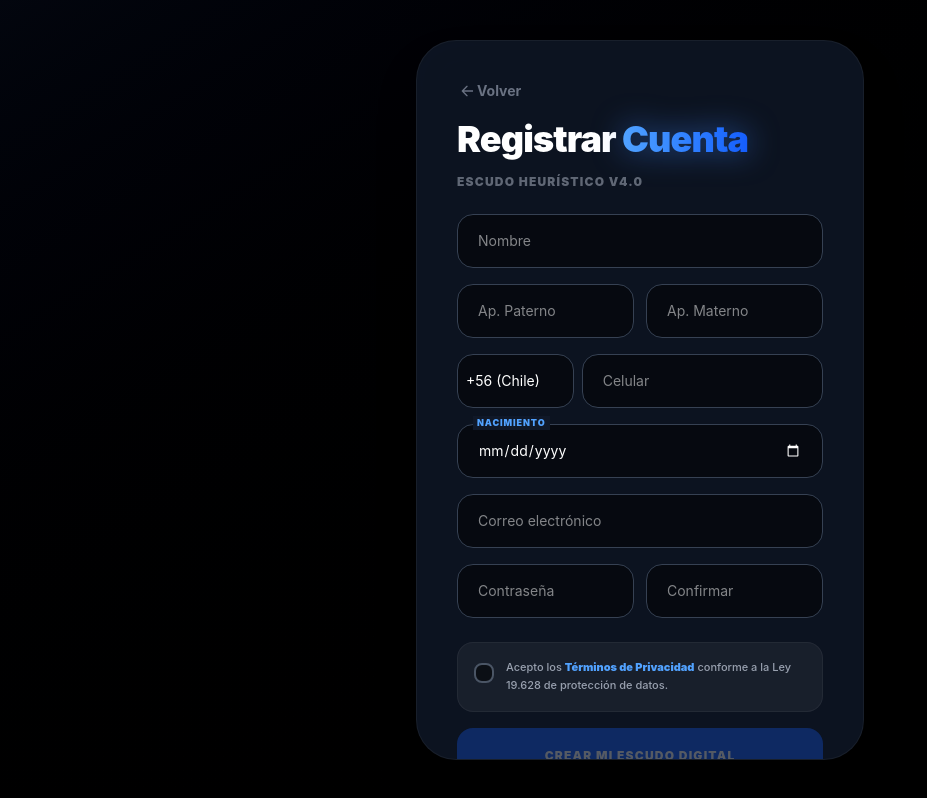
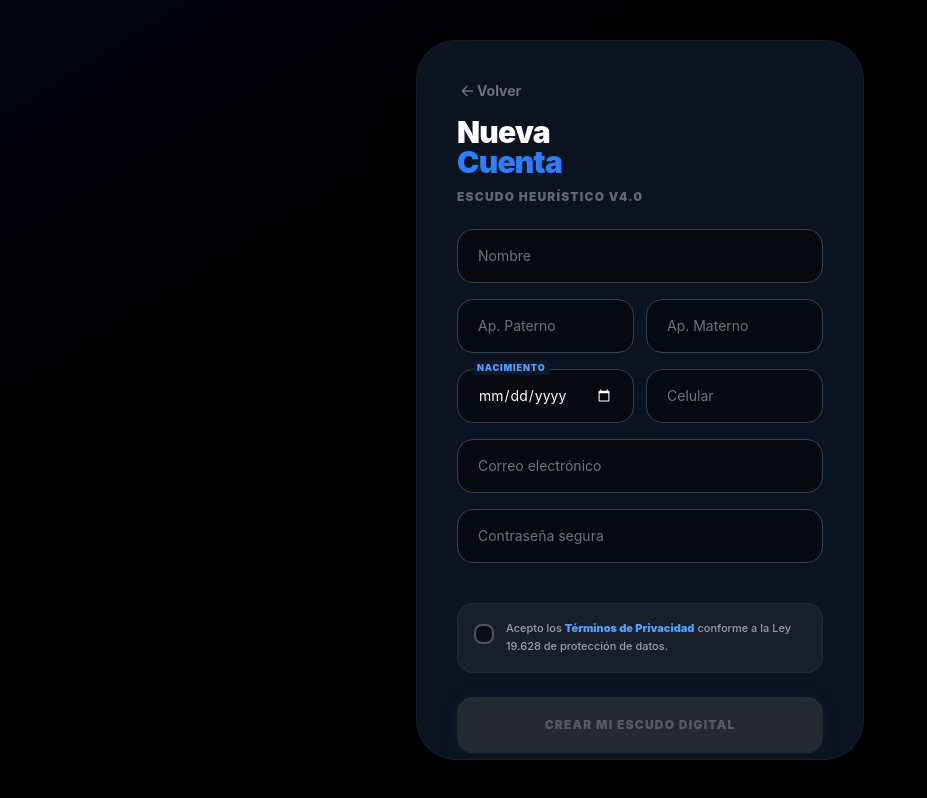
Before and after one commit to Gabo1954/alerta-digital, a React app in the folder frontend/: page / in a window 1280 px wide. Both pictures are taken after a click on the button "Regístrate gratis". Shown: the whole page, without its empty margins (0-927 px from the left). Built offline with nearby package versions, Linux system fonts and the light colour scheme; the HTML template or start-up script is replaced by a standard one.

Commit message:
Registro actualizado
Se reincorpora compponente de registro

```diff
--- a/frontend/src/components/Registro.jsx
+++ b/frontend/src/components/Registro.jsx
@@ -1,85 +1,43 @@
 import { useState } from 'react';
-import { Preferences } from '@capacitor/preferences'; // <-- IMPORTACIÓN CAPACITOR
 import api from '../services/api';
-
-const CODIGOS_PAISES = [
-    { code: '+56', country: 'Chile' },
-    { code: '+54', country: 'Argentina' },
-    { code: '+51', country: 'Perú' },
-    { code: '+57', country: 'Colombia' },
-    { code: '+52', country: 'México' },
-    { code: '+1', country: 'EE.UU.' },
-];
 
 const Registro = ({ onRegistroSuccess, irALogin }) => {
     const [form, setForm] = useState({
-        nombre: '', ap_paterno: '', ap_materno: '', fecha_nacimiento: '', celular: '', correo: '', password: '', confirmar_password: ''
+        nombre: '',
+        ap_paterno: '',
+        ap_materno: '',
+        fecha_nacimiento: '',
+        celular: '',
+        correo: '',
+        password: ''
     });
 
-    const [codigoPais, setCodigoPais] = useState('+56');
     const [error, setError] = useState('');
     const [cargando, setCargando] = useState(false);
     const [aceptaTerminos, setAceptaTerminos] = useState(false);
     const [verModal, setVerModal] = useState(false);
 
-    const validarFormulario = () => {
-        if (!aceptaTerminos) return 'Para registrarse, debe aceptar las políticas de privacidad y protección de datos.';
-        const regexLetras = /^[a-zA-ZáéíóúÁÉÍÓÚñÑ\s]+$/;
-        if (!regexLetras.test(form.nombre)) return 'El nombre solo debe contener letras.';
-        if (!regexLetras.test(form.ap_paterno)) return 'El apellido paterno solo debe contener letras.';
-        if (!regexLetras.test(form.ap_materno)) return 'El apellido materno solo debe contener letras.';
-        const emailRegex = /^[^\s@]+@[^\s@]+\.[^\s@]+$/;
-        if (!emailRegex.test(form.correo)) return 'Ingrese un correo electrónico válido.';
-        const celularRegex = /^\d{7,12}$/;
-        if (!celularRegex.test(form.celular)) return 'El número de celular no es válido.';
-        const passwordRegex = /^(?=.*[A-Z])(?=.*\d).{8,}$/;
-        if (!passwordRegex.test(form.password)) return 'La contraseña debe tener al menos 8 caracteres, incluir una mayúscula y un número.';
-        if (form.password !== form.confirmar_password) return 'Las contraseñas no coinciden. Por favor, verifíquelas.';
-        if (!form.fecha_nacimiento) return 'La fecha de nacimiento es obligatoria.';
-
-        const fechaNac = new Date(form.fecha_nacimiento);
-        const hoy = new Date();
-        let edad = hoy.getFullYear() - fechaNac.getFullYear();
-        const mes = hoy.getMonth() - fechaNac.getMonth();
-        if (mes < 0 || (mes === 0 && hoy.getDate() < fechaNac.getDate())) edad--;
-        if (edad < 18) return 'Debes ser mayor de 18 años para utilizar esta plataforma.';
-
-        return null;
-    };
-
     const manejarRegistro = async (e) => {
         e.preventDefault();
-        const errorValidacion = validarFormulario();
-        if (errorValidacion) { setError(errorValidacion); return; }
+
+        if (!aceptaTerminos) {
+            setError('Para registrarse, debe aceptar las políticas de privacidad y protección de datos.');
+            return;
+        }
 
         setError(''); setCargando(true);
-        const datosAEnviar = { ...form };
-        delete datosAEnviar.confirmar_password;
-
-        if (datosAEnviar.fecha_nacimiento) {
-            const [anio, mes, dia] = datosAEnviar.fecha_nacimiento.split('-');
-            datosAEnviar.fecha_nacimiento = `${dia}/${mes}/${anio}`;
-        }
-        datosAEnviar.celular = `${codigoPais}${form.celular}`;
-
         try {
-            const respuesta = await api.post('/auth/registro', datosAEnviar);
-
+            const respuesta = await api.post('/auth/registro', form);
             localStorage.setItem('token', respuesta.data.token);
             localStorage.setItem('usuario', JSON.stringify(respuesta.data.usuario));
 
-            // --- SOLUCIÓN: PURGA DE ESTADO ANTIGUO ---
+            // LIMPIEZA DE PREVENCIÓN: Un nuevo usuario jamás es VIP por defecto
             localStorage.removeItem('isPro');
-
-            // GUARDAR TOKEN PARA EL SERVICIO DE ANDROID
-            await Preferences.set({ key: 'token_nativo', value: respuesta.data.token });
 
             onRegistroSuccess(respuesta.data.usuario);
         } catch (err) {
             setError(err.response?.data?.error || 'Error al crear la cuenta. Intente de nuevo.');
-        } finally {
-            setCargando(false);
-        }
+        } finally { setCargando(false); }
     };
 
     return (
@@ -91,45 +49,46 @@ const Registro = ({ onRegistroSuccess, irALogin }) => {
                     <button onClick={irALogin} className="text-gray-500 hover:text-white transition-colors mb-4 flex items-center text-sm font-bold active:scale-95">
                         <svg className="w-4 h-4 mr-1" fill="none" stroke="currentColor" viewBox="0 0 24 24"><path strokeLinecap="round" strokeLinejoin="round" strokeWidth={2} d="M15 19l-7-7m0 0l7-7m-7 7h18" /></svg> Volver
                     </button>
-                    <h2 className="text-4xl font-black text-white leading-tight tracking-tight">
-                        Registrar <span className="bg-gradient-to-r from-blue-400 to-blue-600 bg-clip-text text-transparent drop-shadow-[0_0_15px_rgba(59,130,246,0.6)]">Cuenta</span>
-                    </h2>
+                    <h2 className="text-3xl font-black text-white tracking-tight leading-none">Nueva <br/><span className="text-blue-500">Cuenta</span></h2>
                     <p className="text-gray-400 text-xs mt-3 uppercase font-black tracking-widest opacity-60">Escudo Heurístico v4.0</p>
                 </div>
 
-                {error && <div className="bg-red-500/10 border-l-4 border-red-500 text-red-400 px-4 py-3 rounded-xl mb-6 text-[10px] font-black uppercase flex items-center gap-2">{error}</div>}
+                {error && (
+                    <div className="bg-red-500/10 border-l-4 border-red-500 text-red-400 px-4 py-3 rounded-xl mb-6 text-[10px] font-black uppercase animate-fade-in flex items-center gap-2">
+                        <svg className="w-4 h-4 shrink-0" fill="none" stroke="currentColor" viewBox="0 0 24 24"><path strokeLinecap="round" strokeLinejoin="round" strokeWidth={2} d="M12 9v2m0 4h.01m-6.938 4h13.856c1.54 0 2.502-1.667 1.732-3L13.732 4c-.77-1.333-2.694-1.333-3.464 0L3.34 16c-.77 1.333.192 3 1.732 3z" /></svg>
+                        {error}
+                    </div>
+                )}
 
                 <form onSubmit={manejarRegistro} className="space-y-4">
-                    <input type="text" className="w-full bg-black/50 border border-gray-700 text-white rounded-2xl px-5 py-4 focus:border-blue-500 transition-all text-sm outline-none" placeholder="Nombre" onChange={(e) => setForm({ ...form, nombre: e.target.value })} required />
+                    <input type="text" className="w-full bg-black/50 border border-gray-700 text-white rounded-2xl px-5 py-4 focus:border-blue-500 transition-all placeholder:text-gray-500 text-sm outline-none" placeholder="Nombre" onChange={(e) => setForm({...form, nombre: e.target.value})} required />
 
                     <div className="grid grid-cols-2 gap-3">
-                        <input type="text" className="w-full bg-black/50 border border-gray-700 text-white rounded-2xl px-5 py-4 focus:border-blue-500 transition-all text-sm outline-none" placeholder="Ap. Paterno" onChange={(e) => setForm({ ...form, ap_paterno: e.target.value })} required />
-                        <input type="text" className="w-full bg-black/50 border border-gray-700 text-white rounded-2xl px-5 py-4 focus:border-blue-500 transition-all text-sm outline-none" placeholder="Ap. Materno" onChange={(e) => setForm({ ...form, ap_materno: e.target.value })} required />
+                        <input type="text" className="w-full bg-black/50 border border-gray-700 text-white rounded-2xl px-5 py-4 focus:border-blue-500 transition-all placeholder:text-gray-500 text-sm outline-none" placeholder="Ap. Paterno" onChange={(e) => setForm({...form, ap_paterno: e.target.value})} required />
+                        <input type="text" className="w-full bg-black/50 border border-gray-700 text-white rounded-2xl px-5 py-4 focus:border-blue-500 transition-all placeholder:text-gray-500 text-sm outline-none" placeholder="Ap. Materno" onChange={(e) => setForm({...form, ap_materno: e.target.value})} required />
                     </div>
 
-                    <div className="grid grid-cols-3 gap-2">
-                        <select className="col-span-1 bg-black/50 border border-gray-700 text-white rounded-2xl px-2 py-4 focus:border-blue-500 outline-none text-sm appearance-none cursor-pointer" value={codigoPais} onChange={(e) => setCodigoPais(e.target.value)}>
-                            {CODIGOS_PAISES.map(p => (<option key={p.code} value={p.code} className="bg-gray-900">{p.code} ({p.country})</option>))}
-                        </select>
-                        <input type="tel" className="col-span-2 w-full bg-black/50 border border-gray-700 text-white rounded-2xl px-5 py-4 focus:border-blue-500 transition-all text-sm outline-none" placeholder="Celular" onChange={(e) => setForm({ ...form, celular: e.target.value })} required />
+                    <div className="grid grid-cols-2 gap-3">
+                        <div className="relative">
+                            <label className="absolute -top-2 left-4 bg-gray-900 px-1 text-[9px] font-black text-blue-400 uppercase tracking-widest z-20">Nacimiento</label>
+                            <input type="date" className="w-full bg-black/50 border border-gray-700 text-white rounded-2xl px-5 py-4 focus:border-blue-500 transition-all [color-scheme:dark] text-sm outline-none" onChange={(e) => setForm({...form, fecha_nacimiento: e.target.value})} required />
+                        </div>
+                        <input type="tel" className="w-full bg-black/50 border border-gray-700 text-white rounded-2xl px-5 py-4 focus:border-blue-500 transition-all placeholder:text-gray-500 text-sm outline-none" placeholder="Celular" onChange={(e) => setForm({...form, celular: e.target.value})} required />
                     </div>
 
-                    <div className="relative">
-                        <label className="absolute -top-2 left-4 bg-gray-900 px-1 text-[9px] font-black text-blue-400 uppercase tracking-widest z-20">Nacimiento</label>
-                        <input type="date" className="w-full bg-black/50 border border-gray-700 text-white rounded-2xl px-5 py-4 focus:border-blue-500 transition-all [color-scheme:dark] text-sm outline-none" onChange={(e) => setForm({ ...form, fecha_nacimiento: e.target.value })} required />
-                    </div>
+                    <input type="email" className="w-full bg-black/50 border border-gray-700 text-white rounded-2xl px-5 py-4 focus:border-blue-500 transition-all placeholder:text-gray-500 text-sm outline-none" placeholder="Correo electrónico" onChange={(e) => setForm({...form, correo: e.target.value})} required />
 
-                    <input type="email" className="w-full bg-black/50 border border-gray-700 text-white rounded-2xl px-5 py-4 focus:border-blue-500 transition-all text-sm outline-none" placeholder="Correo electrónico" onChange={(e) => setForm({ ...form, correo: e.target.value })} required />
+                    <input type="password" className="w-full bg-black/50 border border-gray-700 text-white rounded-2xl px-5 py-4 focus:border-blue-500 transition-all placeholder:text-gray-500 text-sm outline-none" placeholder="Contraseña segura" onChange={(e) => setForm({...form, password: e.target.value})} required />
 
-                    <div className="grid grid-cols-2 gap-3">
-                        <input type="password" className="w-full bg-black/50 border border-gray-700 text-white rounded-2xl px-5 py-4 focus:border-blue-500 transition-all text-sm outline-none" placeholder="Contraseña" onChange={(e) => setForm({ ...form, password: e.target.value })} required />
-                        <input type="password" className="w-full bg-black/50 border border-gray-700 text-white rounded-2xl px-5 py-4 focus:border-blue-500 transition-all text-sm outline-none" placeholder="Confirmar" onChange={(e) => setForm({ ...form, confirmar_password: e.target.value })} required />
-                    </div>
-
-                    <div className="bg-white/5 p-4 rounded-2xl border border-white/5 mt-6">
+                    <div className="bg-white/5 p-4 rounded-2xl border border-white/5 mt-6 mb-2">
                         <label className="flex items-start gap-3 cursor-pointer group">
                             <div className="relative mt-1">
-                                <input type="checkbox" checked={aceptaTerminos} onChange={(e) => setAceptaTerminos(e.target.checked)} className="peer h-5 w-5 appearance-none rounded-lg border-2 border-gray-600 bg-black/50 checked:bg-blue-600 checked:border-blue-500 transition-all cursor-pointer" />
+                                <input
+                                    type="checkbox"
+                                    checked={aceptaTerminos}
+                                    onChange={(e) => setAceptaTerminos(e.target.checked)}
+                                    className="peer h-5 w-5 appearance-none rounded-lg border-2 border-gray-600 bg-black/50 checked:bg-blue-600 checked:border-blue-500 transition-all cursor-pointer"
+                                />
                                 <svg className="absolute top-1 left-1 w-3 h-3 text-white hidden peer-checked:block pointer-events-none" fill="none" stroke="currentColor" strokeWidth={4} viewBox="0 0 24 24"><path d="M5 13l4 4L19 7" /></svg>
                             </div>
                             <span className="text-[11px] text-gray-400 font-medium leading-relaxed select-none">
@@ -138,8 +97,8 @@ const Registro = ({ onRegistroSuccess, irALogin }) => {
                         </label>
                     </div>
 
-                    <button type="submit" disabled={cargando || !aceptaTerminos} className="w-full font-black py-5 rounded-2xl bg-blue-600 hover:bg-blue-500 text-white active:scale-95 transition-all uppercase tracking-widest text-xs disabled:opacity-30">
-                        {cargando ? 'PROCESANDO...' : 'CREAR MI ESCUDO DIGITAL'}
+                    <button type="submit" disabled={cargando || !aceptaTerminos} className="w-full font-black py-5 rounded-2xl bg-blue-600 hover:bg-blue-500 text-white shadow-[0_0_20px_rgba(37,99,235,0.3)] active:scale-95 transition-all uppercase tracking-widest disabled:opacity-30 disabled:grayscale mt-4 text-xs">
+                        {cargando ? <span className="w-6 h-6 border-4 border-white border-t-transparent rounded-full animate-spin"></span> : 'CREAR MI ESCUDO DIGITAL'}
                     </button>
                 </form>
             </div>
@@ -149,28 +108,48 @@ const Registro = ({ onRegistroSuccess, irALogin }) => {
                     <div className="absolute inset-0 bg-black/90 backdrop-blur-md" onClick={() => setVerModal(false)}></div>
                     <div className="bg-gray-900 border border-white/10 w-full max-w-lg rounded-[2.5rem] p-8 relative z-10 shadow-2xl max-h-[80vh] overflow-hidden flex flex-col">
                         <header className="mb-6 flex justify-between items-center shrink-0 border-b border-white/5 pb-4">
-                            <h3 className="text-xl font-black text-white uppercase tracking-tight flex items-center gap-2"><span className="w-2 h-6 bg-blue-500 rounded-full"></span> Integridad de Datos</h3>
+                            <h3 className="text-xl font-black text-white uppercase tracking-tight flex items-center gap-2">
+                                <span className="w-2 h-6 bg-blue-500 rounded-full"></span> Integridad de Datos
+                            </h3>
                             <button onClick={() => setVerModal(false)} className="text-gray-500 hover:text-white p-2 bg-white/5 rounded-full transition-colors"><svg className="w-6 h-6" fill="none" stroke="currentColor" viewBox="0 0 24 24"><path strokeLinecap="round" strokeLinejoin="round" strokeWidth={2} d="M6 18L18 6M6 6l12 12" /></svg></button>
                         </header>
+
                         <div className="flex-1 overflow-y-auto no-scrollbar space-y-6 pr-2">
                             <section>
                                 <h4 className="text-blue-400 text-[10px] font-black uppercase tracking-widest mb-2">1. Marco Legal Chileno (Ley 19.628)</h4>
-                                <p className="text-gray-300 text-sm leading-relaxed">En cumplimiento con la **Ley N° 19.628 sobre Protección de la Vida Privada**, Alerta Digital informa que el tratamiento de sus datos personales se realizará con el único propósito de proveer seguridad heurística. No comercializamos su información.</p>
+                                <p className="text-gray-300 text-sm leading-relaxed">
+                                    En cumplimiento con la **Ley N° 19.628 sobre Protección de la Vida Privada**, Alerta Digital informa que el tratamiento de sus datos personales se realizará con el único propósito de proveer seguridad heurística. No comercializamos, cedemos ni transferimos su información a terceros.
+                                </p>
                             </section>
+
                             <section>
                                 <h4 className="text-blue-400 text-[10px] font-black uppercase tracking-widest mb-2">2. Acceso Transparente a Mensajes</h4>
-                                <p className="text-gray-300 text-sm leading-relaxed">El acceso a lectura de mensajes tiene como fin exclusivo agilizar el motor de análisis para detección de fraudes. No se utiliza para vigilancia.</p>
+                                <p className="text-gray-300 text-sm leading-relaxed">
+                                    El acceso a permisos de lectura de mensajes tiene como **fin exclusivo** agilizar el ingreso de contenido al motor de análisis para una detección rápida de fraudes. Bajo ningún concepto se utilizará este acceso para vigilancia o monitoreo no relacionado con la ciberseguridad personal del usuario.
+                                </p>
                             </section>
+
                             <section>
                                 <h4 className="text-blue-400 text-[10px] font-black uppercase tracking-widest mb-2">3. Integridad y Seguridad (Ley 21.459)</h4>
-                                <p className="text-gray-300 text-sm leading-relaxed">Garantizamos la integridad de su información mediante encriptación de grado bancario en servidores Oracle Cloud, cumpliendo la Ley de Delitos Informáticos.</p>
+                                <p className="text-gray-300 text-sm leading-relaxed">
+                                    De acuerdo con la **Ley N° 21.459 sobre Delitos Informáticos**, garantizamos la integridad de su información mediante encriptación de grado bancario. El procesamiento se realiza en servidores de Oracle Cloud, asegurando la confidencialidad absoluta de cada escaneo.
+                                </p>
                             </section>
+
                             <section>
                                 <h4 className="text-blue-400 text-[10px] font-black uppercase tracking-widest mb-2">4. Derecho de Cancelación</h4>
-                                <p className="text-gray-300 text-sm leading-relaxed">Puede solicitar la eliminación definitiva de su cuenta en cualquier momento desde su perfil, ejerciendo sus derechos ARCO.</p>
+                                <p className="text-gray-300 text-sm leading-relaxed">
+                                    Usted mantiene el control total sobre sus registros. Puede solicitar la eliminación definitiva de su historial y cuenta en cualquier momento desde su perfil de usuario, ejerciendo sus derechos de acceso, rectificación y cancelación.
+                                </p>
                             </section>
                         </div>
-                        <button onClick={() => { setAceptaTerminos(true); setVerModal(false); }} className="w-full bg-blue-600 hover:bg-blue-500 text-white font-black py-4 rounded-xl mt-8 shadow-lg active:scale-95 transition-all text-xs uppercase tracking-widest shrink-0">ACEPTAR Y CERRAR</button>
+
+                        <button
+                            onClick={() => setAceptaTerminos(true) || setVerModal(false)}
+                            className="w-full bg-blue-600 hover:bg-blue-500 text-white font-black py-4 rounded-xl mt-8 shadow-lg active:scale-95 transition-all text-xs uppercase tracking-widest shrink-0"
+                        >
+                            Acepto y cierro
+                        </button>
                     </div>
                 </div>
             )}
```
